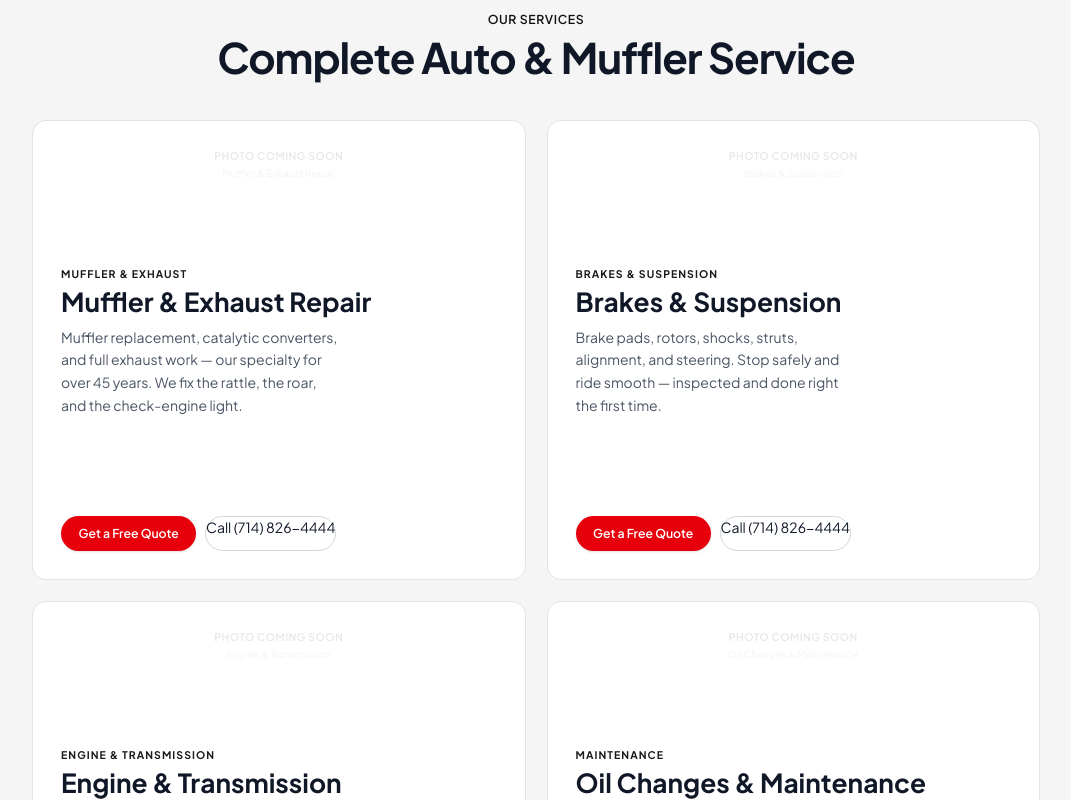
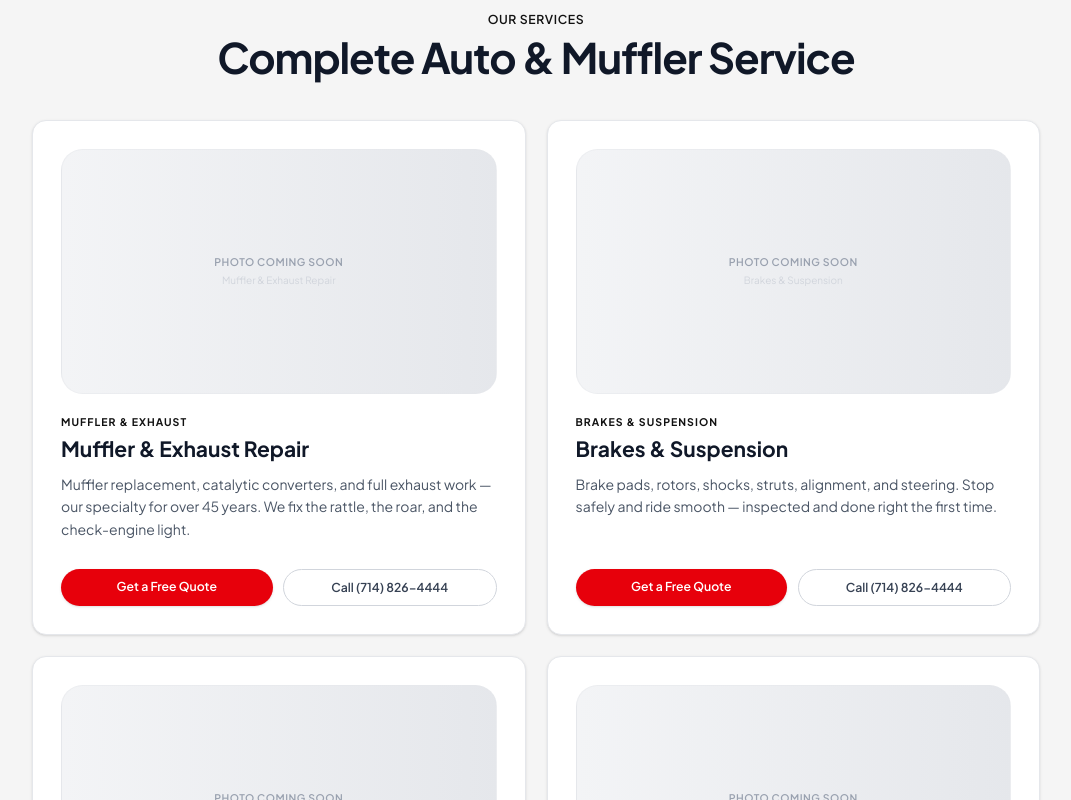
Before and after one commit to sergiio01024-lgtm/anaheim-auto-repair, a React (Vite) app: page / in a window 1280 px wide. Shown: the part 1740-2540 px from the top of the page, without its empty margins (104-1175 px from the left). Built offline with nearby package versions, Linux system fonts and the light colour scheme.

Commit message:
Services section: polish layout + premium feel

```diff
--- a/src/components/ServicePanels.tsx
+++ b/src/components/ServicePanels.tsx
@@ -56,43 +56,49 @@ export function ServicePanels() {
         </div>
 
         {/* 2×2 card grid */}
-        <div className="service-card-grid">
+        <div className="service-card-grid items-stretch">
           {cardsData.map((card, idx) => (
             <div
               key={idx}
-              className="service-card transition-all duration-300 ease-out hover:-translate-y-1 hover:shadow-lg dark:hover:shadow-black/40 motion-reduce:transition-none motion-reduce:hover:translate-y-0 bg-white dark:bg-zinc-900 border border-gray-200 dark:border-white/10"
+              className="service-card flex flex-col bg-white dark:bg-zinc-900 border border-gray-200 dark:border-white/10 rounded-2xl p-6 md:p-8 shadow-sm hover:shadow-md transition-all duration-300 hover:-translate-y-1"
             >
-              {/* Centered Placeholder Text */}
-              <div className="absolute inset-0 flex flex-col items-center justify-center pointer-events-none z-0">
-                <span className="text-gray-900/10 dark:text-white/20 text-xs font-semibold tracking-wider uppercase mb-1">Photo coming soon</span>
-                <span className="text-gray-900/5 dark:text-white/10 text-[10px] max-w-[150px] text-center">{card.title}</span>
+              {/* Shrunk Photo Banner Strip */}
+              <div className="relative w-full aspect-[16/9] mb-6 rounded-xl overflow-hidden bg-gradient-to-r from-gray-100 to-gray-200 dark:from-zinc-800 dark:to-zinc-900 border border-gray-200/50 dark:border-white/5 flex flex-col items-center justify-center p-4">
+                <span className="text-gray-400 dark:text-gray-500 text-[10px] sm:text-xs font-semibold tracking-wider uppercase mb-1">
+                  Photo coming soon
+                </span>
+                <span className="text-gray-300 dark:text-gray-600 text-[8px] sm:text-[10px] max-w-[150px] text-center">
+                  {card.title}
+                </span>
               </div>
 
-              {/* Top-left: eyebrow + title + subtitle */}
-              <div className="z-10">
-                <span className="text-xs font-bold tracking-widest uppercase text-red-650 dark:text-red-400 block mb-1.5">
+              {/* Eyebrow Label */}
+              <span className="text-xs font-bold tracking-widest uppercase text-red-650 dark:text-red-400 block mb-2">
                 {card.eyebrow}
               </span>
-                <h3 className="text-2xl sm:text-3xl font-bold mb-2 leading-tight text-gray-900 dark:text-white">
+
+              {/* Title */}
+              <h3 className="text-xl sm:text-2xl font-bold mb-3 leading-tight text-gray-900 dark:text-white">
                 {card.title}
               </h3>
-                <p className="text-sm sm:text-base text-gray-600 dark:text-gray-300 leading-relaxed max-w-xs">
+
+              {/* Description */}
+              <p className="text-sm sm:text-base text-gray-600 dark:text-gray-300 leading-relaxed mb-6 flex-grow">
                 {card.subtitle}
               </p>
-              </div>
 
-              {/* Bottom-left: buttons */}
-              <div className="flex flex-col sm:flex-row gap-2.5 mt-4 z-10">
+              {/* Button Row */}
+              <div className="flex flex-col sm:flex-row gap-3 pt-2">
                 <a
                   href="#contact"
                   onClick={handleQuoteClick}
-                  className="rounded-full bg-red-600 hover:bg-red-700 dark:bg-red-500 dark:hover:bg-red-400 px-5 py-2.5 text-sm font-semibold text-white transition-all duration-200 hover:scale-105 active:scale-95 text-center shadow-sm"
+                  className="flex-1 rounded-full bg-red-600 hover:bg-red-700 dark:bg-red-500 dark:hover:bg-red-400 px-5 py-2.5 text-sm font-semibold text-white transition-all duration-200 hover:scale-[1.02] active:scale-[0.98] text-center shadow-sm whitespace-nowrap"
                 >
                   Get a Free Quote
                 </a>
                 <a
                   href="tel:+17148264444"
-                  className="rounded-full bg-transparent hover:bg-gray-100 border border-gray-300 text-gray-900 dark:border-white dark:text-white dark:hover:bg-white/5 transition-all duration-200 hover:scale-105 active:scale-95 text-center"
+                  className="flex-1 rounded-full bg-transparent hover:bg-gray-100 border border-gray-300 text-gray-700 dark:text-gray-300 dark:border-white/20 dark:hover:bg-white/5 px-5 py-2.5 text-sm font-semibold transition-all duration-200 hover:scale-[1.02] active:scale-[0.98] text-center whitespace-nowrap"
                 >
                   Call (714) 826-4444
                 </a>
--- a/src/styles/panels.css
+++ b/src/styles/panels.css
@@ -38,46 +38,19 @@
 /* Individual card */
 .service-card {
   position: relative;
-  height: 460px;
   overflow: hidden;
-  border-radius: 1rem;
-  background-color: #FFFFFF;
-  border: 1px solid #E2E4E8;
   display: flex;
   flex-direction: column;
-  justify-content: space-between;
-  padding: 2rem;
-  color: #1A1A1A;
-}
-
-.dark .service-card {
-  background-color: #1A1A1A;
-  border: 1px solid rgba(200, 32, 47, 0.15);
-  color: #fff;
+  transition: all 0.3s ease;
 }
 
 @media (max-width: 768px) {
   .service-card {
-    height: 360px;
-    padding: 1.5rem;
+    /* Paddings will be driven by utility classes */
   }
 }
 
-/* Dark gradient overlay */
-.dark .service-card::before {
-  content: "";
-  position: absolute;
-  inset: 0;
-  background: linear-gradient(to bottom, rgba(0,0,0,0.25), rgba(0,0,0,0.65));
-  z-index: 0;
-  border-radius: inherit;
-}
 
-/* All direct children sit above overlay */
-.service-card > * {
-  position: relative;
-  z-index: 1;
-}
 
 /* Also-offered list */
 .also-offered {
```
Lines whose indentation alone changed are shown as unchanged.
